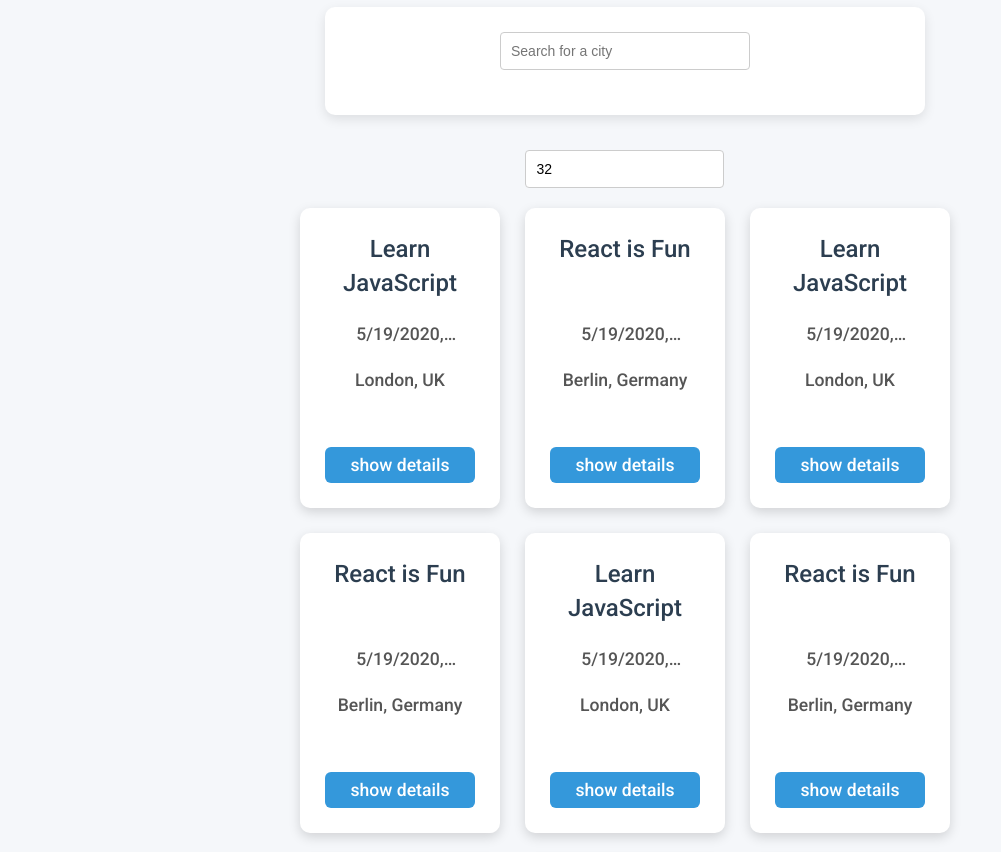
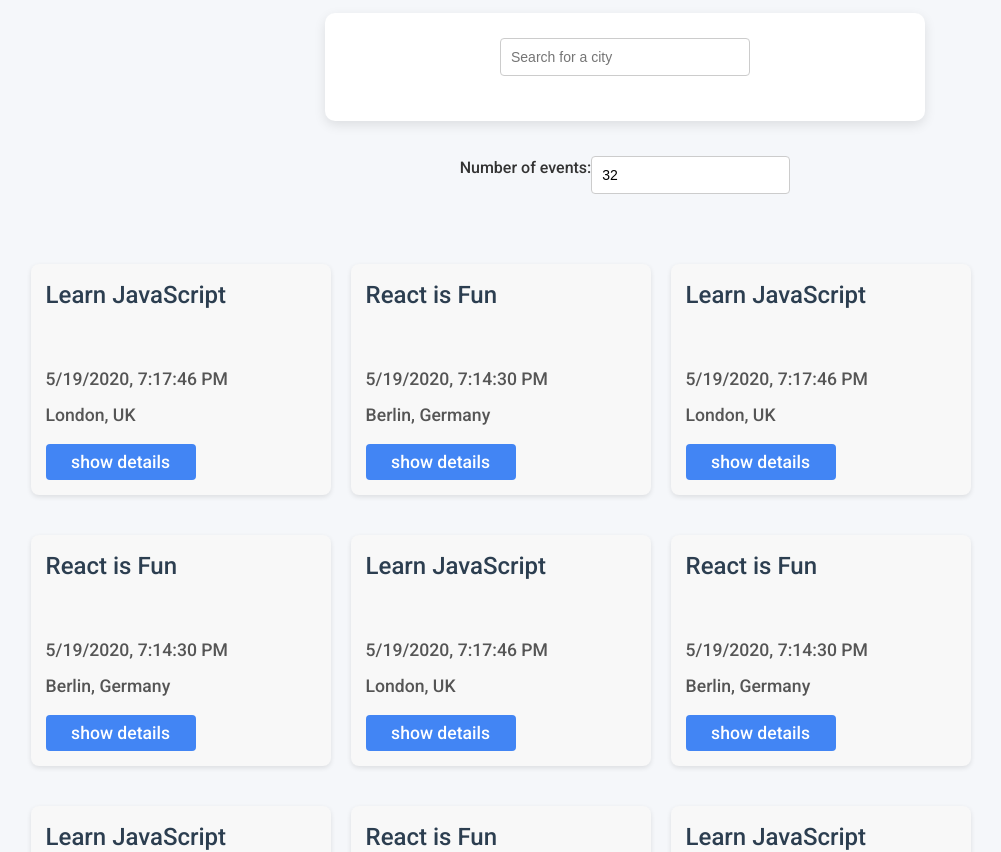
Before and after one commit to o-vilna/meet, a React (Vite) app: page / in a window 1280 px wide. Shown: the top 852 px of the page, without its empty margins (15-1016 px from the left). Built offline with nearby package versions, Linux system fonts and the light colour scheme; what atatus-spa would draw is missing.

Commit message:
Add InfoAlert, ErrorAlert component, integrate validation in NumberOfEvents, and fix related tests

```diff
--- a/src/App.css
+++ b/src/App.css
@@ -116,6 +116,15 @@ input[type="number"] {
   z-index: 1000;
 }
 
+.Alert {
+  margin-bottom: 10px;
+  transition: all 0.3s ease;
+}
+
+.Alert p {
+  margin: 0;
+}
+
 .charts-container {
   grid-template-columns: 1fr 1fr;
   display: grid;
@@ -155,41 +164,86 @@ body {
 
 /* Адаптивний список подій - центрування */
 #event-list {
-  display: grid;
-  grid-template-columns: repeat(4, 1fr);
-  gap: 25px;
-  padding: 0;
-  list-style: none;
-  width: 90%; /* Зменшено ширину для центрування */
-  margin: 0 auto;
-  justify-content: center;
-  justify-items: center; /* Центрування елементів сітки */
+  display: flex;
+  flex-wrap: wrap;
+  gap: 20px;
+  margin: 20px;
 }
 
 /* Стилі для подій */
 .event {
-  background: white;
-  border-radius: 10px;
-  box-shadow: 0 4px 12px rgba(0, 0, 0, 0.15);
-  transition: transform 0.2s ease, box-shadow 0.2s ease;
-  margin-bottom: 20px;
-  padding: 25px;
-  color: #333;
+  background-color: #f8f8f8;
+  padding: 15px;
+  border-radius: 8px;
+  box-shadow: 0 2px 5px rgba(0, 0, 0, 0.1);
+  width: 300px;
+  min-height: 200px; /* Мінімальна висота в закритому стані */
+  position: relative;
   display: flex;
   flex-direction: column;
-  height: 100%;
-  min-height: 280px;
-  box-sizing: border-box;
-  width: 100%;
-  position: relative;
+  transition: height 0.3s ease; /* Плавний перехід при зміні висоти */
 }
 
-/* Центрування елементів списку */
-#event-list li {
-  height: 100%;
+/* Стилі для заголовка події */
+.event .summary {
+  font-weight: bold;
+  margin-bottom: 10px;
+  white-space: nowrap;
+  overflow: hidden;
+  text-overflow: ellipsis;
+  max-width: 100%;
+}
+
+/* Стилі для локації події */
+.event .location {
+  font-size: 14px;
+  color: #555;
+  margin-bottom: 10px;
+  white-space: nowrap;
+  overflow: hidden;
+  text-overflow: ellipsis;
+  max-width: 100%;
+}
+
+/* Стилі для кнопки деталей */
+.event .details-btn {
+  background-color: #4285f4;
+  color: white;
+  border: none;
+  padding: 5px 10px;
+  border-radius: 4px;
+  cursor: pointer;
+  margin-top: auto;
+  width: fit-content;
+}
+
+.event .details-btn:hover {
+  background-color: #3367d6;
+}
+
+/* Стилі для деталей події */
+.event .details {
+  margin-top: 15px;
+  font-size: 14px;
+  line-height: 1.5;
+  background-color: #f0f0f0;
+  padding: 10px;
+  border-radius: 5px;
+  height: 150px; /* Фіксована висота для блоку деталей */
+  overflow-y: auto; /* Додаємо прокрутку для довгого тексту */
+}
+
+/* Стилі для контейнера вмісту */
+.event .event-content {
+  flex-grow: 1;
   display: flex;
-  justify-content: center;
-  width: 100%;
+  flex-direction: column;
+  overflow: hidden;
+}
+
+/* Стилі для відкритої картки */
+.event.expanded {
+  height: 400px; /* Фіксована висота для відкритої картки */
 }
 
 /* Центрування пошуку міста */
@@ -214,7 +268,6 @@ body {
   justify-content: center;
 }
 
-/* Решта стилів залишається без змін */
 .event-content {
   flex: 0 0 auto;
   display: flex;
@@ -282,7 +335,14 @@ body {
   overflow-wrap: break-word;
 }
 
-/* Медіа-запити для адаптивності */
+.alerts-container {
+  position: fixed;
+  top: 0px;
+  left: 20px;
+  width: 250px;
+  z-index: 1000;
+}
+
 @media (max-width: 1400px) {
   #event-list {
     grid-template-columns: repeat(3, 1fr);
@@ -320,3 +380,26 @@ body {
     font-size: 1.4rem;
   }
 }
+
+.event-description {
+  text-align: left;
+  margin: 10px 0;
+  padding: 0;
+  white-space: pre-wrap;
+  word-break: break-word;
+}
+
+.event p {
+  text-align: left;
+  margin: 5px 0;
+}
+
+.event h2 {
+  text-align: left;
+  margin-top: 0;
+}
+
+.event-details {
+  text-align: left;
+  margin-top: 10px;
+}
--- a/src/App.jsx
+++ b/src/App.jsx
@@ -1,49 +1,50 @@
-import React from 'react';
+import React, { useState, useEffect } from 'react';
 import CitySearch from './components/CitySearch';
 import EventList from './components/EventList';
 import NumberOfEvents from './components/NumberOfEvents';
-import { useEffect, useState } from 'react';
-import { extractLocations, getEvents } from './api';
+import { getEvents, extractLocations } from './api';
+import { InfoAlert, ErrorAlert } from './components/Alert';
 
 import './App.css';
 
 const App = () => {
   const [events, setEvents] = useState([]);
-  const [currentNOE, setCurrentNOE] = useState(32);
+  const [numberOfEvents, setNumberOfEvents] = useState(32);
   const [allLocations, setAllLocations] = useState([]);
   const [currentCity, setCurrentCity] = useState("See all cities");
+  const [infoAlert, setInfoAlert] = useState("");
+  const [errorAlert, setErrorAlert] = useState("");
 
   useEffect(() => {
+    const fetchData = async () => {
+      const allEvents = await getEvents();
+      const filteredEvents = currentCity === "See all cities"
+        ? allEvents
+        : allEvents.filter(event =>
+            event.location &&
+            event.location.toLowerCase().includes(currentCity.toLowerCase())
+        );
+      setEvents(filteredEvents.slice(0, numberOfEvents));
+      setAllLocations(extractLocations(allEvents));
+    };
+
     fetchData();
-  }, [currentCity, currentNOE]);
-
-  const fetchData = async () => {
-    const allEvents = await getEvents();
-
-    // Filter events by city
-    const filteredEvents = currentCity === "See all cities"
-      ? allEvents
-      : allEvents.filter(event => {
-          return event.location &&
-                 event.location.toLowerCase().includes(currentCity.toLowerCase());
-        });
-
-    // Limit the number of events according to currentNOE
-    setEvents(filteredEvents.slice(0, currentNOE));
-    setAllLocations(extractLocations(allEvents));
-  };
+  }, [currentCity, numberOfEvents]);
 
   return (
     <div className="App">
       <div className="alerts-container">
-        {/* Place for future alerts */}
+        {infoAlert.length ? <InfoAlert text={infoAlert} /> : null}
+        {errorAlert.length ? <ErrorAlert text={errorAlert} /> : null}
       </div>
       <CitySearch
         allLocations={allLocations}
         setCurrentCity={setCurrentCity}
+        setInfoAlert={setInfoAlert}
       />
       <NumberOfEvents
-        setNumberOfEvents={setCurrentNOE}
+        setNumberOfEvents={setNumberOfEvents}
+        setErrorAlert={setErrorAlert}
       />
       <div className="charts-container">
         {/* Місце для майбутніх графіків */}
--- /dev/null
+++ b/src/components/Alert.jsx
@@ -0,0 +1,51 @@
+import { Component } from "react";
+
+class Alert extends Component {
+  constructor(props) {
+    super(props);
+    this.color = null;
+    this.bgColor = null;
+  }
+
+  getStyle = () => {
+    return {
+      color: this.color,
+      backgroundColor: this.bgColor,
+      borderWidth: "2px",
+      borderStyle: "solid",
+      fontWeight: "bolder",
+      borderRadius: "7px",
+      borderColor: this.color,
+      textAlign: "center",
+      fontSize: "12px",
+      margin: "10px 0",
+      padding: "10px",
+    };
+  };
+
+  render() {
+    return (
+      <div className="Alert">
+        <p style={this.getStyle()}>{this.props.text}</p>
+      </div>
+    );
+  }
+}
+
+class InfoAlert extends Alert {
+  constructor(props) {
+    super(props);
+    this.color = "rgb(0, 0, 255)";
+    this.bgColor = "rgb(220, 220, 255)";
+  }
+}
+
+class ErrorAlert extends Alert {
+  constructor(props) {
+    super(props);
+    this.color = "rgb(255, 0, 0)";
+    this.bgColor = "rgb(255, 220, 220)";
+  }
+}
+
+export { InfoAlert, ErrorAlert };
--- a/src/components/CitySearch.jsx
+++ b/src/components/CitySearch.jsx
@@ -1,9 +1,10 @@
 import React, { useState, useEffect } from "react";
 
-const CitySearch = ({ allLocations, setCurrentCity }) => {
+const CitySearch = ({ allLocations, setCurrentCity, setInfoAlert }) => {
   const [showSuggestions, setShowSuggestions] = useState(false);
   const [query, setQuery] = useState("");
   const [suggestions, setSuggestions] = useState([]);
+
 
   useEffect(() => {
     setSuggestions(allLocations);
@@ -29,7 +30,14 @@ const CitySearch = ({ allLocations, setCurrentCity }) => {
       } else {
         setCurrentCity(value);
       }
-    }
+      let infoText;
+   if (filteredLocations.length === 0) {
+     infoText = "We can not find the city you are looking for. Please try another city"
+   } else {
+     infoText = ""
+   }
+   setInfoAlert(infoText);
+    };
   };
 
   const handleItemClicked = (event) => {
@@ -37,6 +45,7 @@ const CitySearch = ({ allLocations, setCurrentCity }) => {
     setQuery(value);
     setShowSuggestions(false);
     setCurrentCity(value);
+    setInfoAlert("")
   };
 
   return (
--- a/src/components/NumberOfEvents.jsx
+++ b/src/components/NumberOfEvents.jsx
@@ -1,21 +1,37 @@
 import React, { useState } from "react";
 
-const NumberOfEvents = ({ setNumberOfEvents }) => {
+const NumberOfEvents = ({ setNumberOfEvents, setErrorAlert = () => {} }) => {
   const [number, setNumber] = useState(32);
 
   const handleInputChanged = (event) => {
     const value = event.target.value;
     setNumber(value);
-    setNumberOfEvents(Number(value)); // Конвертуємо в число
+    console.log("Введене значення:", value);
+
+    // Перевіряємо чи введене значення є коректним числом
+    if (isNaN(value) || parseInt(value) <= 0) {
+      console.log("Некоректне значення, не викликаємо setNumberOfEvents");
+      //Якщо значення не є числом або менше/рівне 0, показуємо помилку
+      setErrorAlert("Кількість подій має бути додатнім числом");
+      // НЕ викликаємо setNumberOfEvents при некоректному вводі
+    } else {
+      console.log("Valid value, calling setNumberOfEvents");
+      // If the value is valid, clear the error and update the state
+      setErrorAlert("");
+      setNumberOfEvents(Number(value)); // Convert to number
+    }
   };
 
   return (
-    <div id="number-of-events">
+    <div className="number-of-events" id="number-of-events">
+      <label htmlFor="number-input">Number of events: </label>
       <input
         type="text"
+        id="number-input"
         className="number-input"
         value={number}
         onChange={handleInputChanged}
+        data-testid="number-input"
       />
     </div>
   );
```
Also changed, not shown: 1 other file (tests, documents, lock files or other folders).
